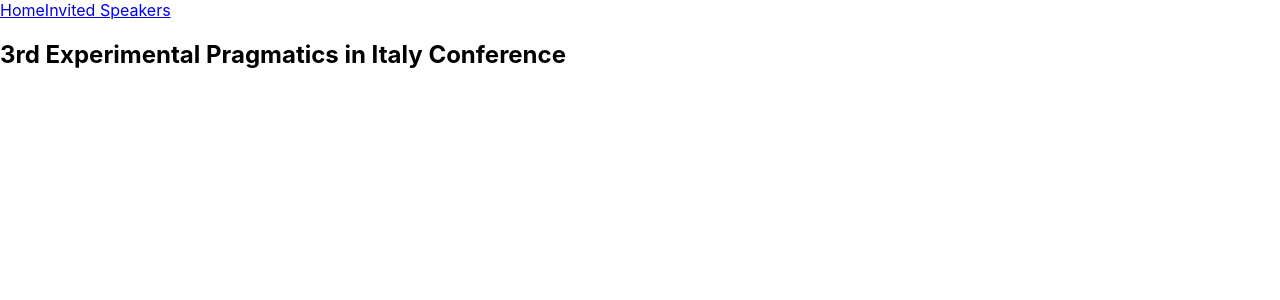
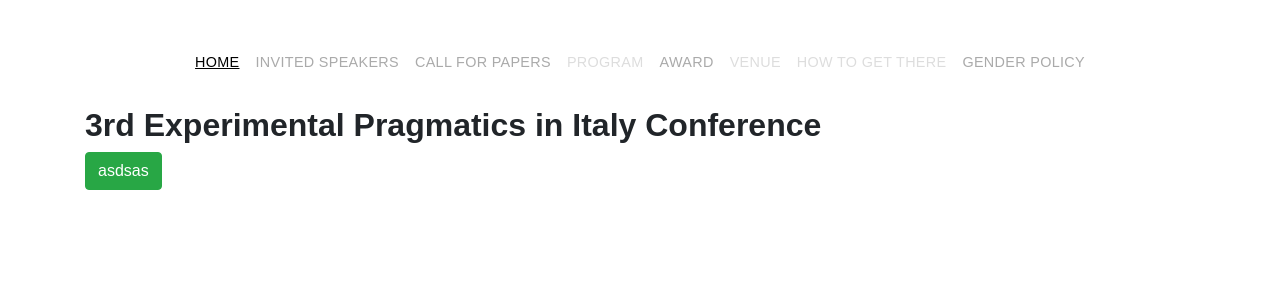
Before and after one commit to xprag/xprag19, a React (Create React App) app: page / in a window 1280 px wide. Shown: the top 300 px of the page. Built offline with nearby package versions, Linux system fonts and the light colour scheme.

Commit message:
Added bootstrap

```diff
--- a/package.json
+++ b/package.json
@@ -3,6 +3,7 @@
   "version": "0.1.0",
   "private": true,
   "dependencies": {
+    "bootstrap": "^4.1.1",
     "react": "^16.7.0",
     "react-dom": "^16.7.0",
     "react-router-dom": "^4.3.1",
--- a/src/App.js
+++ b/src/App.js
@@ -10,7 +10,7 @@ class App extends Component {
   render() {
     return (
       <BrowserRouter>
-        <div>
+        <div className="container">
           <Navbar />
           <Switch>
             <Route path="/" component={Home} exact />
--- a/src/components/home.jsx
+++ b/src/components/home.jsx
@@ -1,7 +1,10 @@
 import React, { Component } from 'react';
 
 const Home = () => (
-    <h2 class="mt-0">3rd Experimental Pragmatics in Italy Conference</h2>
+    <div>
+        <h2 className="mt-0">3rd Experimental Pragmatics in Italy Conference</h2>
+        <button className="btn btn-success">asdsas</button>
+    </div>
 );
 
 export default Home;
--- a/src/components/navbar.jsx
+++ b/src/components/navbar.jsx
@@ -1,11 +1,53 @@
-import React, { Component } from 'react';
-import {NavLink} from 'react-router-dom';
+import React, { Component } from "react";
+import { NavLink } from "react-router-dom";
 
 const Navbar = () => (
-    <div>
-        <NavLink to='/'>Home</NavLink>
-        <NavLink to='/invited'>Invited Speakers</NavLink>
+  <nav className="navbar navbar-expand-md">
+    <div className="collapse navbar-collapse" id="navbarCollapse">
+      <ul className="xprag navbar-nav mx-auto">
+        <li className="nav-item active">
+          <NavLink className="nav-link" to="/">
+            HOME
+          </NavLink>
+        </li>
+        <li className="nav-item">
+          <NavLink className="nav-link" to='/invited'>
+            INVITED SPEAKERS
+          </NavLink>
+        </li>
+        <li className="nav-item">
+          <NavLink className="nav-link" to='/call'>
+            CALL FOR PAPERS
+          </NavLink>
+        </li>
+        <li className="nav-item">
+          <NavLink className="nav-link disabled" to='/program'>
+            PROGRAM
+          </NavLink>
+        </li>
+        <li className="nav-item">
+          <NavLink className="nav-link" to="/award">
+            AWARD
+          </NavLink>
+        </li>
+        <li className="nav-item">
+          <NavLink className="nav-link disabled" to="/venue">
+            VENUE
+          </NavLink>
+        </li>
+        <li className="nav-item">
+          <NavLink className="nav-link disabled" to="#">
+            HOW TO GET THERE
+          </NavLink>
+        </li>
+        <li className="nav-item">
+          <NavLink className="nav-link" to="/gender">
+            GENDER POLICY
+          </NavLink>
+        </li>
+      </ul>
     </div>
+  </nav>
 );
 
 export default Navbar;
--- a/src/index.css
+++ b/src/index.css
@@ -1,14 +1,53 @@
-body {
-  margin: 0;
-  padding: 0;
-  font-family: -apple-system, BlinkMacSystemFont, "Segoe UI", "Roboto", "Oxygen",
-    "Ubuntu", "Cantarell", "Fira Sans", "Droid Sans", "Helvetica Neue",
-    sans-serif;
-  -webkit-font-smoothing: antialiased;
-  -moz-osx-font-smoothing: grayscale;
+a.nav-link.disabled {
+  color: #ddd !important;
+  pointer-events: none;
+}
+li.nav-item.active > a.nav-link{
+  text-decoration: underline;
+}
+.container {
+margin-top: 20px;
+font-family: 'Montserrat', sans-serif;
 }
 
-code {
-  font-family: source-code-pro, Menlo, Monaco, Consolas, "Courier New",
-    monospace;
+ul.xprag  > li.nav-item > a {
+color: #aaa;
+font-size: 90%;
+font-family: "Unite", sans-serif;
 }
+
+ul.xprag  > li.nav-item.active > a {
+color: #000;
+}
+
+h2 {
+font-weight:700 !important;
+letter-spacing: 0px !important;
+}
+
+h4 {
+color: #777;
+font-size: 120%;
+}
+
+p {
+display: block;
+  font-size: 16px;
+  line-height: 1.75;
+letter-spacing: 0.02em;
+  margin-block-start: 1em;
+  margin-block-end: 1em;
+  margin-inline-start: 0px;
+  margin-inline-end: 0px;
+  color: #aaa;
+}
+
+ul > li {
+  font-size: 16px;
+letter-spacing: 0.02em;
+  margin-block-start: 1em;
+  margin-block-end: 1em;
+  margin-inline-start: 0px;
+  margin-inline-end: 0px;
+  color: #aaa;
+}
--- a/src/index.js
+++ b/src/index.js
@@ -1,6 +1,7 @@
 import React from 'react';
 import ReactDOM from 'react-dom';
 import './index.css';
+import 'bootstrap/dist/css/bootstrap.min.css';
 import App from './App';
 import * as serviceWorker from './serviceWorker';
 
```
